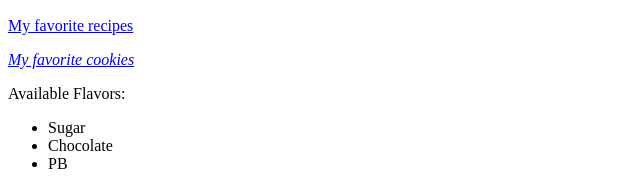
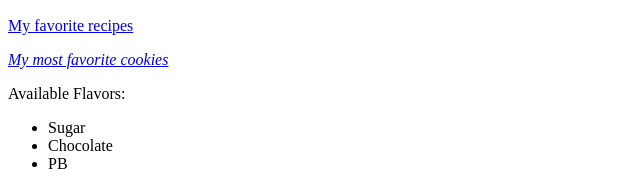
Before and after one commit to annie2786/annie2786.github.io, a plain HTML site: page index.html in a window 1280 px wide. Shown: the part 563-749 px from the top of the page, 0-640 px from the left. Drawn offline with Linux system fonts and the light colour scheme.

Commit message:
changed a link

```diff
--- a/index.html
+++ b/index.html
@@ -9,7 +9,7 @@
     <strong>This website is neat </strong>
     <p><img src="cookiemonster2.jpg"></p>
     <p><a href="http://www.google.com">My favorite recipes</a></p>
-    <p> <em><a href="cookies.html">My favorite cookies</a></p></em>
+    <p> <em><a href="cookies.html">My most favorite cookies</a></p></em>
     <p>Available Flavors:</p>
     <ul>
       <li>Sugar</li>
```
